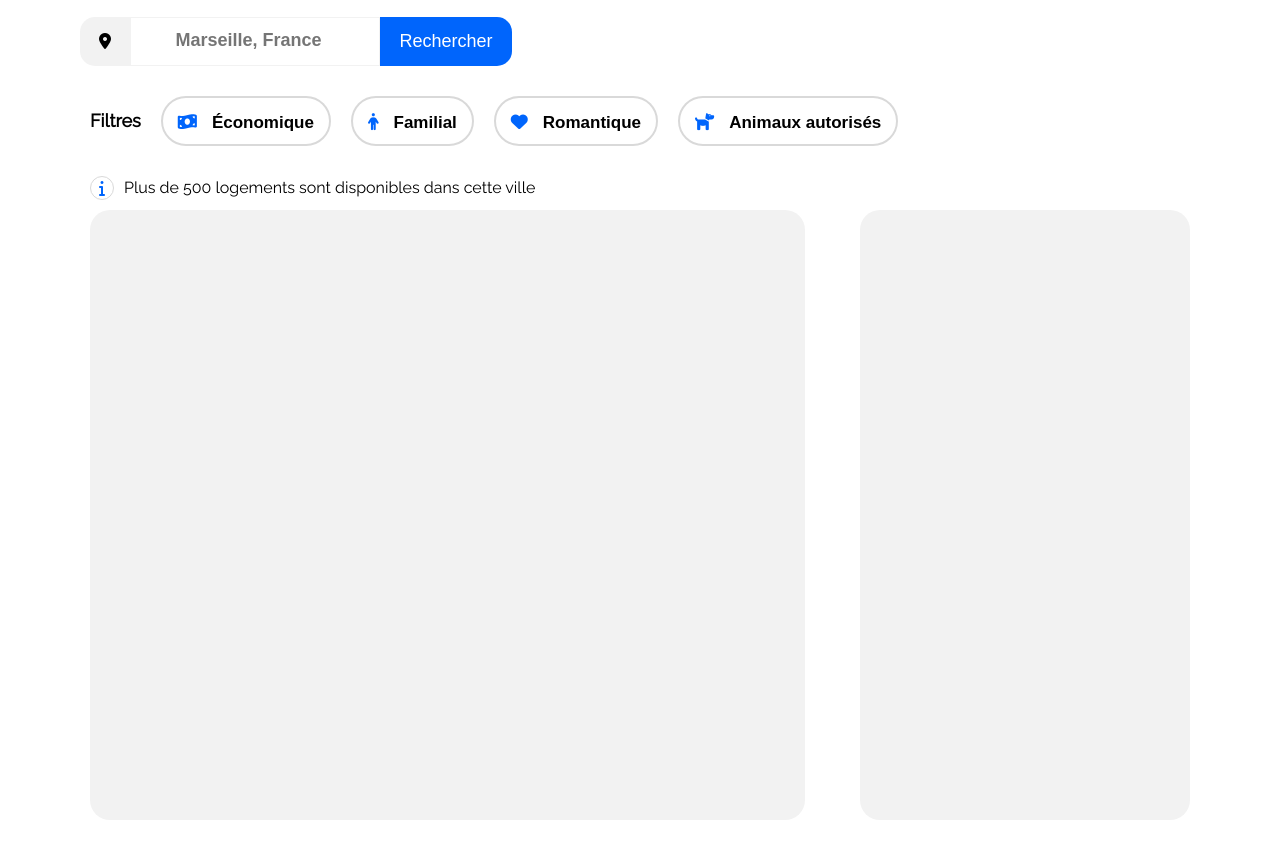
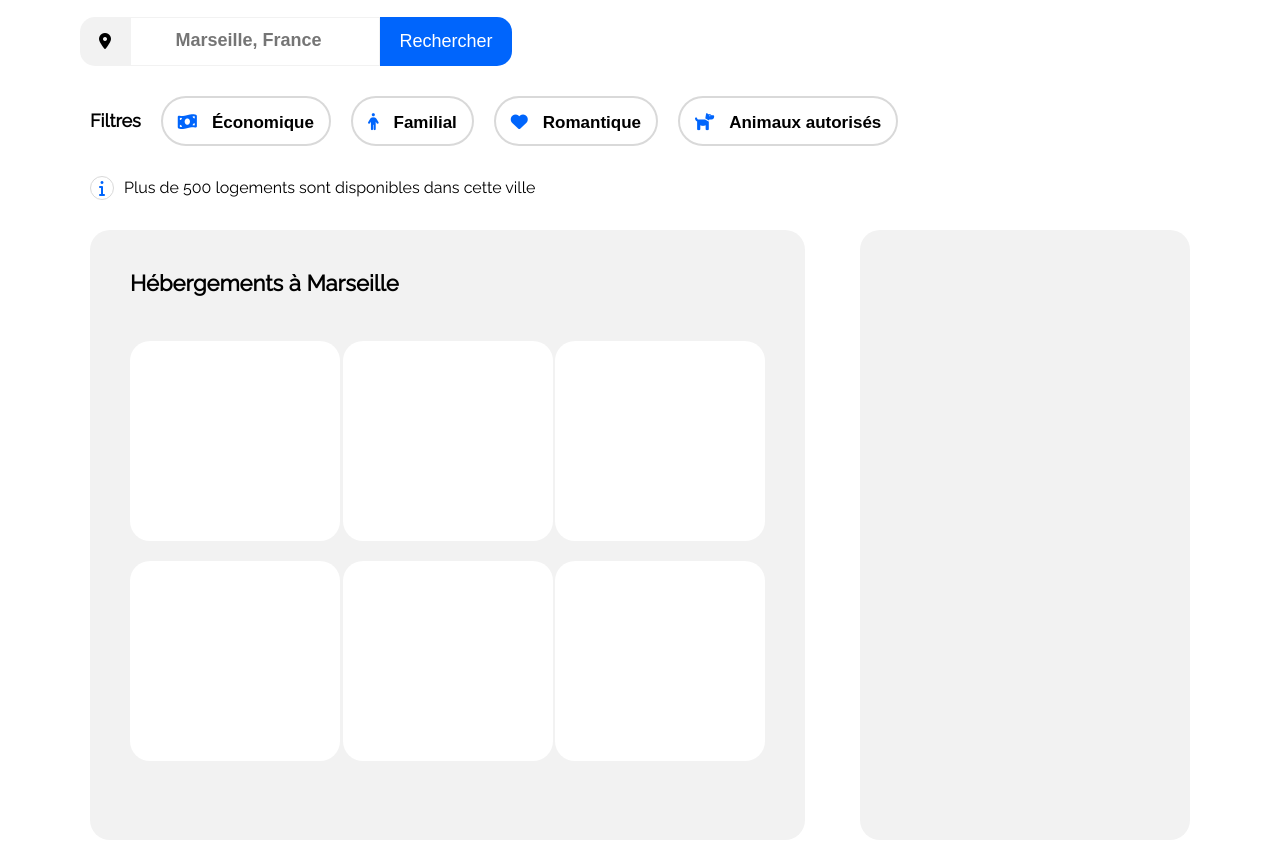
Before and after one commit to Kayem27/Booki, a plain HTML site: page index.html in a window 1280 px wide. Shown: the part 151-1001 px from the top of the page. Drawn offline with Linux system fonts and the light colour scheme.

Commit message:
début du main

```diff
--- a/css/index.css
+++ b/css/index.css
@@ -134,7 +134,7 @@ input[type="search"]::-webkit-input-placeholder {
 .info{
     display: flex;
     align-items: center;
-    margin: 30px 20px 0 10px;
+    margin: 30px 20px 20px 10px;
 }
 .info span{
     width: 24px;
@@ -164,6 +164,25 @@ input[type="search"]::-webkit-input-placeholder {
     height: 100%;
     background: #F2F2F2;
     border-radius: 20px;
+    padding: 40px;
+}
+.lodgingMarseille h1{
+    font-size: 22px;
+    line-height: 26px;
+}
+.logements{
+    margin-top: 25px;
+    display: flex;
+    justify-content: space-between;
+    flex-flow: row wrap;
+}
+/* Card */
+.card{
+    width: 210px;
+    height: 200px;
+    background: #FFFFFF;
+    border-radius: 20px;
+    margin-top: 20px;
 }
 .mostPopular{
     width: 30%;
--- a/index.html
+++ b/index.html
@@ -50,7 +50,33 @@
         <div class="max-width">
             <section class="lodging">
                 <article class="lodgingMarseille">
-
+                    <h1>Hébergements à Marseille</h1>
+                    <div class="logements">
+                        <div class="card">
+                            <div class="image"></div>
+                            <div class="description"></div>
+                        </div>
+                        <div class="card">
+                            <div class="image"></div>
+                            <div class="description"></div>
+                        </div>
+                        <div class="card">
+                            <div class="image"></div>
+                            <div class="description"></div>
+                        </div>
+                        <div class="card">
+                            <div class="image"></div>
+                            <div class="description"></div>
+                        </div>
+                        <div class="card">
+                            <div class="image"></div>
+                            <div class="description"></div>
+                        </div>
+                        <div class="card">
+                            <div class="image"></div>
+                            <div class="description"></div>
+                        </div>
+                    </div>
                 </article>
                 <aside class="mostPopular">
 
```
